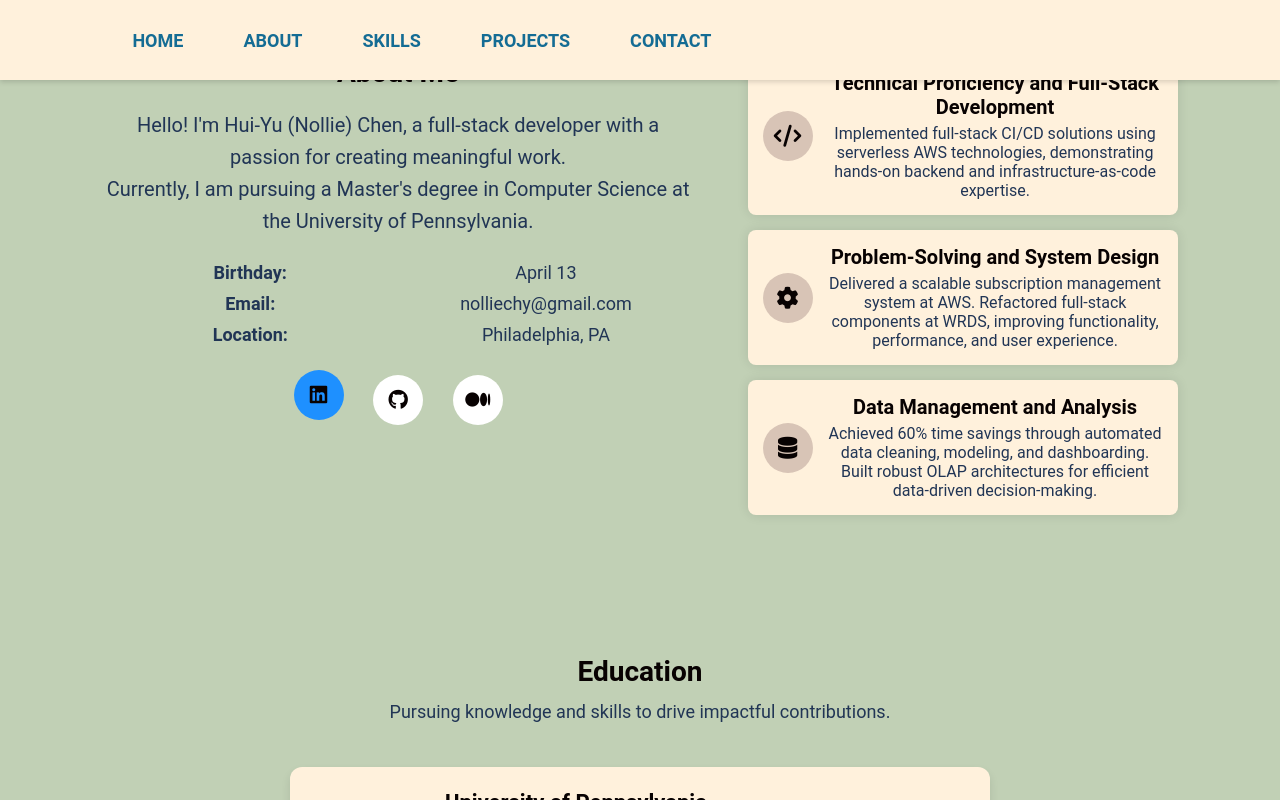
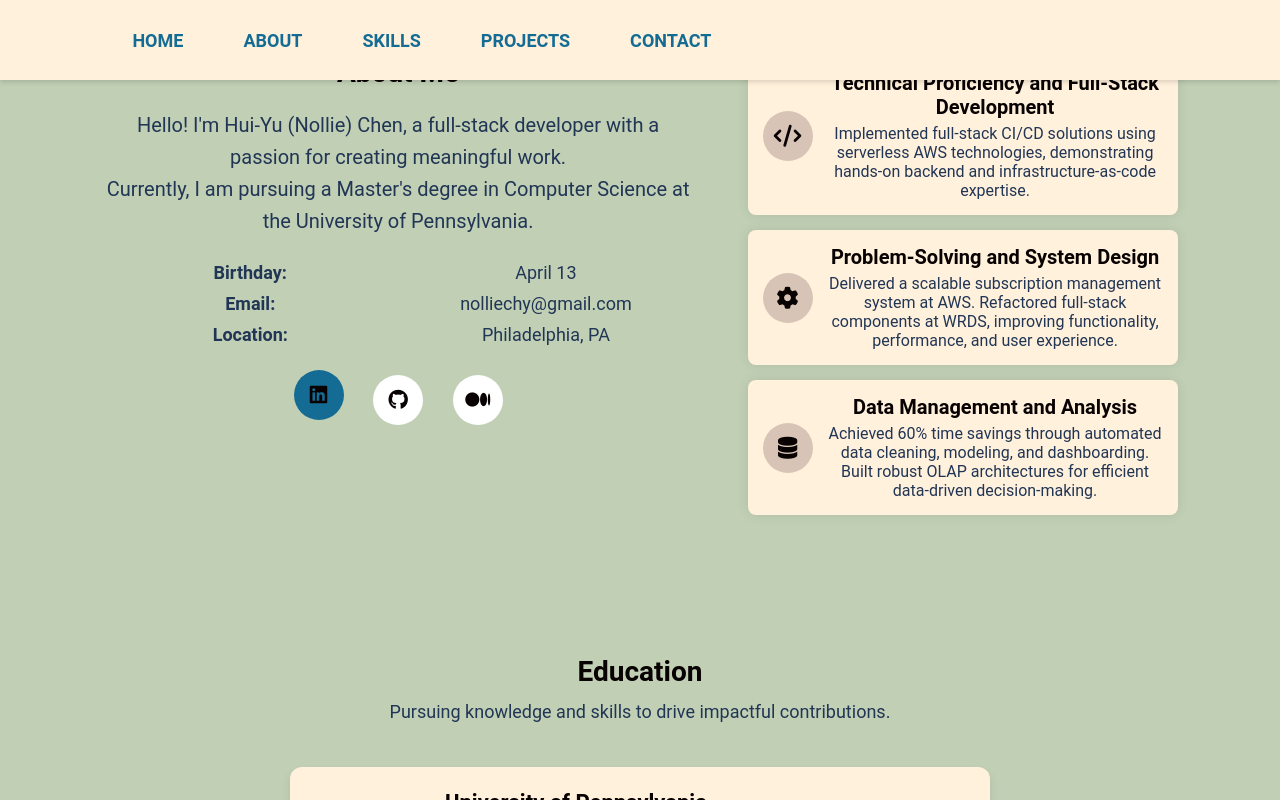
Before and after one commit to nolliechyTW/React-Personal-Website, a React (Create React App) app in the folder personal-website/: page / in a window 1280 px wide. In both pictures the pointer is over the link 318 px from the left and 1144 px from the top of the page. Shown: the part 744-1544 px from the top of the page. Built offline with nearby package versions, Linux system fonts and the light colour scheme.

Commit message:
Update button styles

```diff
--- a/personal-website/src/Styles/About.css
+++ b/personal-website/src/Styles/About.css
@@ -76,7 +76,7 @@
 
 .social-media a:hover {
   transform: translateY(-5px);
-  background-color: var(--primary-light-clr);
+  background-color: var(--secondary-heading-clr);
   color: #fff;
 }
 
--- a/personal-website/src/Styles/Hero.css
+++ b/personal-website/src/Styles/Hero.css
@@ -105,7 +105,7 @@
 }
 
 .download-btn:hover {
-  background-color: var(--primary-dark-clr);
+  background-color: var(--secondary-heading-clr);
   transform: scale(1.05);
 }
 .download-btn:focus {
```
